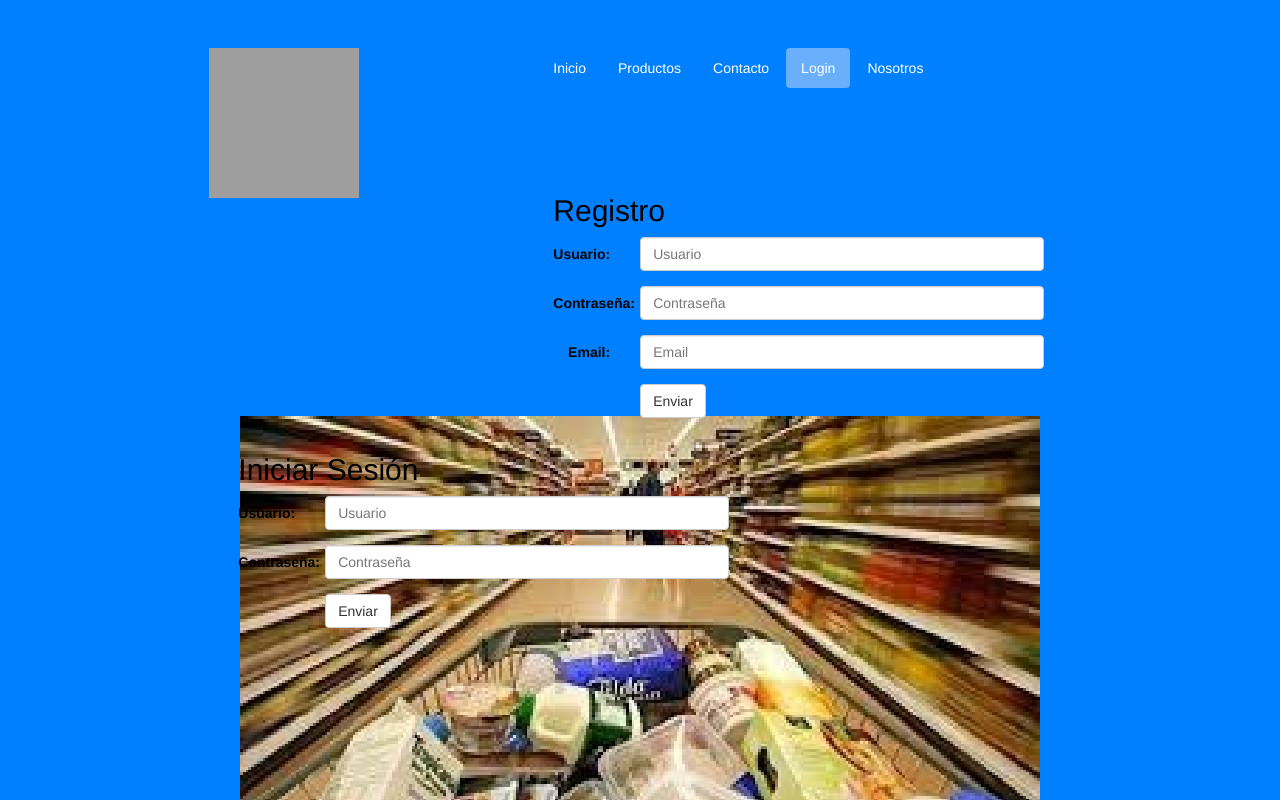
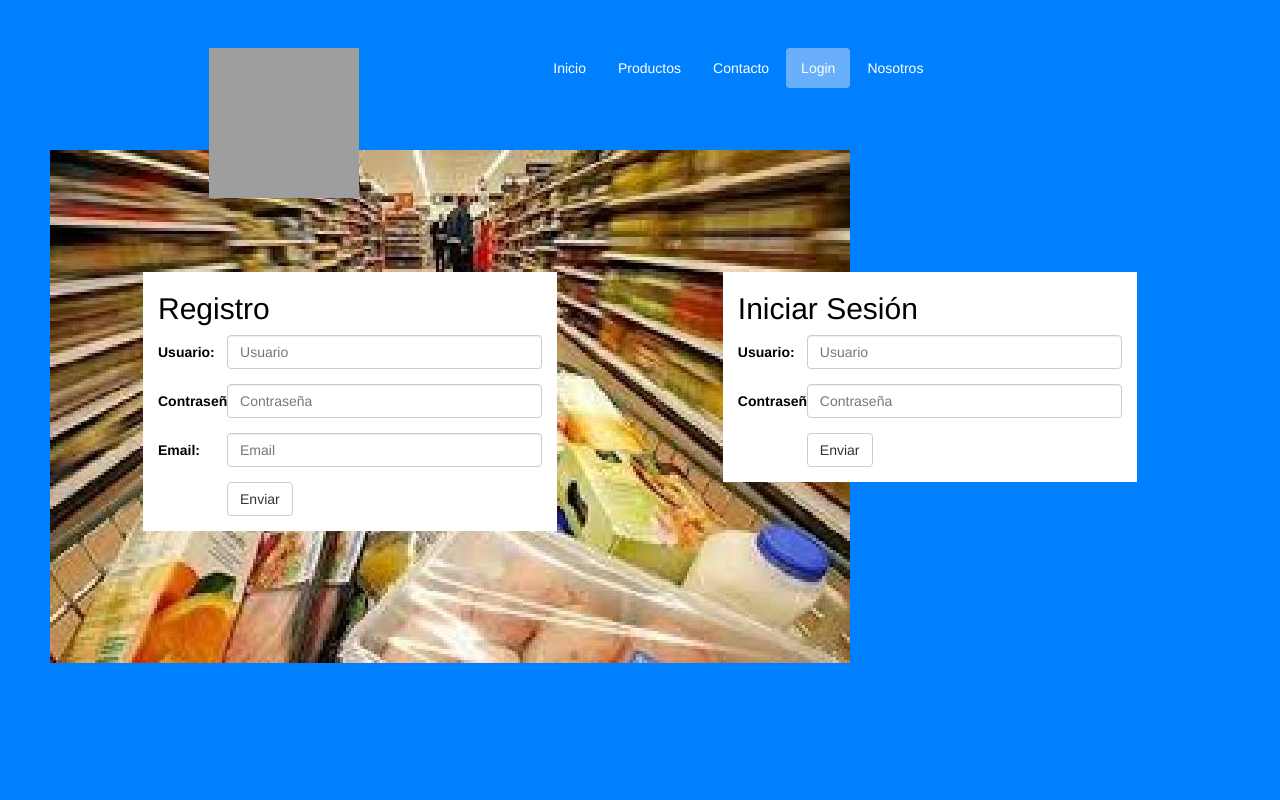
Before and after one commit to JavGar/tareasWeb, a PHP site: page /login.php in a window 1280 px wide. Run offline with PHP 8.4, Linux system fonts and the light colour scheme; grey boxes are pictures that could not be loaded.

Commit message:
Corrige clases en el index y modifica estilo.css

```diff
--- a/pagina2/css/estilo.css
+++ b/pagina2/css/estilo.css
@@ -1,7 +1,7 @@
 body {
 	background-color: #0080FF;
 	background-image: url('../imag/fondo.jpg');
-	background-position: 50% 200%;
+	background-position: 50px 150px;
 	background-repeat: no-repeat;
 }
 
@@ -18,4 +18,9 @@ body {
 
 .presente {
 	color: #000;
+	background-color: #FFF;
 }
+
+#logeo {
+	 margin: 10%;
+}
--- a/pagina2/index.php
+++ b/pagina2/index.php
@@ -24,7 +24,7 @@
 
 	<div id="mensaje" class="jumbotron">
 		<div class="row">
-			<div class="col-md-6 presente">
+			<div class="col-md-6">
 				<h2>Bienvenido</h2>
 				<br>
 				<h4>a la mejor tienda</h4>
```
